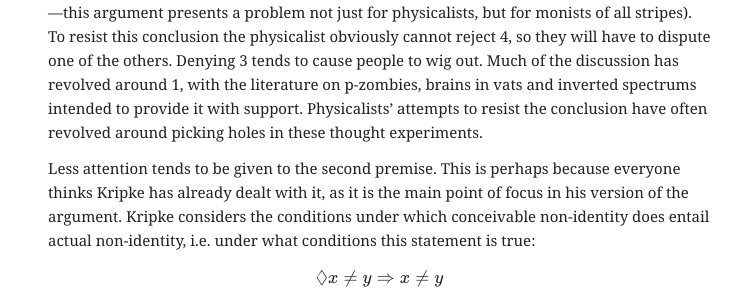
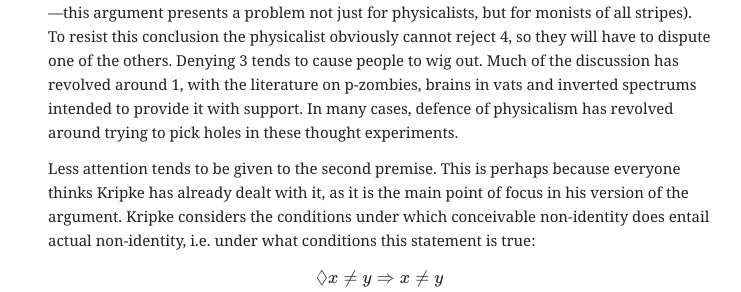
Before and after one commit to divinecuration/divinecuration.github.io, a Jekyll site: the page built from _posts/2020-12-12-hard-problem.md, in a window 1280 px wide and 900 px high, scrolled down 1095 px. Shown: the part 282-574 px from the top of the window, without its empty margins (144-885 px from the left). Built offline with Jekyll 4.4.1, drawn with Linux system fonts in a browser that asks for light colours; nearby versions of some CDN libraries; formulas are drawn with MathJax 3; some of the changed text lies outside the part shown.

Commit message:
Update 2020-12-12-hard-problem.md

```diff
--- a/_posts/2020-12-12-hard-problem.md
+++ b/_posts/2020-12-12-hard-problem.md
@@ -26,7 +26,7 @@ The general form of a conceivability argument is something like this:
 3. conscious states exist
 4. physical states exist
 
-Together these imply that there are some non-physical states (and some non-conscious states---this argument presents a problem not just for physicalists, but for monists of all stripes). To resist this conclusion the physicalist obviously cannot reject 4, so they will have to dispute one of the others. Denying 3 tends to cause people to wig out. Much of the discussion has revolved around 1, with the literature on p-zombies, brains in vats and inverted spectrums intended to provide it with support. Physicalists' attempts to resist the conclusion have often revolved around picking holes in these thought experiments.
+Together these imply that there are some non-physical states (and some non-conscious states---this argument presents a problem not just for physicalists, but for monists of all stripes). To resist this conclusion the physicalist obviously cannot reject 4, so they will have to dispute one of the others. Denying 3 tends to cause people to wig out. Much of the discussion has revolved around 1, with the literature on p-zombies, brains in vats and inverted spectrums intended to provide it with support. In many cases, defence of physicalism has revolved around trying to pick holes in these thought experiments.
 
 Less attention tends to be given to the second premise. This is perhaps because everyone thinks Kripke has already dealt with it, as it is the main point of focus in his version of the argument. Kripke considers the conditions under which conceivable non-identity does entail actual non-identity, i.e. under what conditions this statement is true:
 
```
